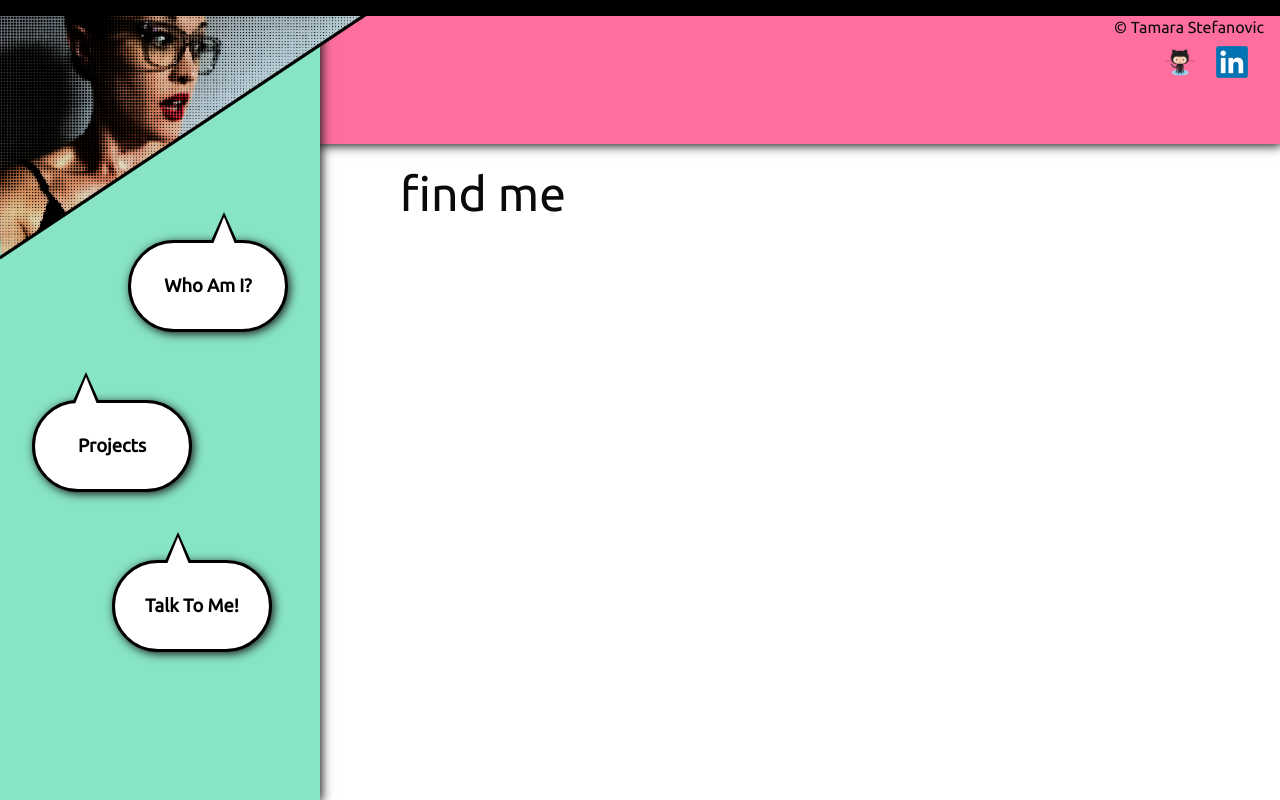
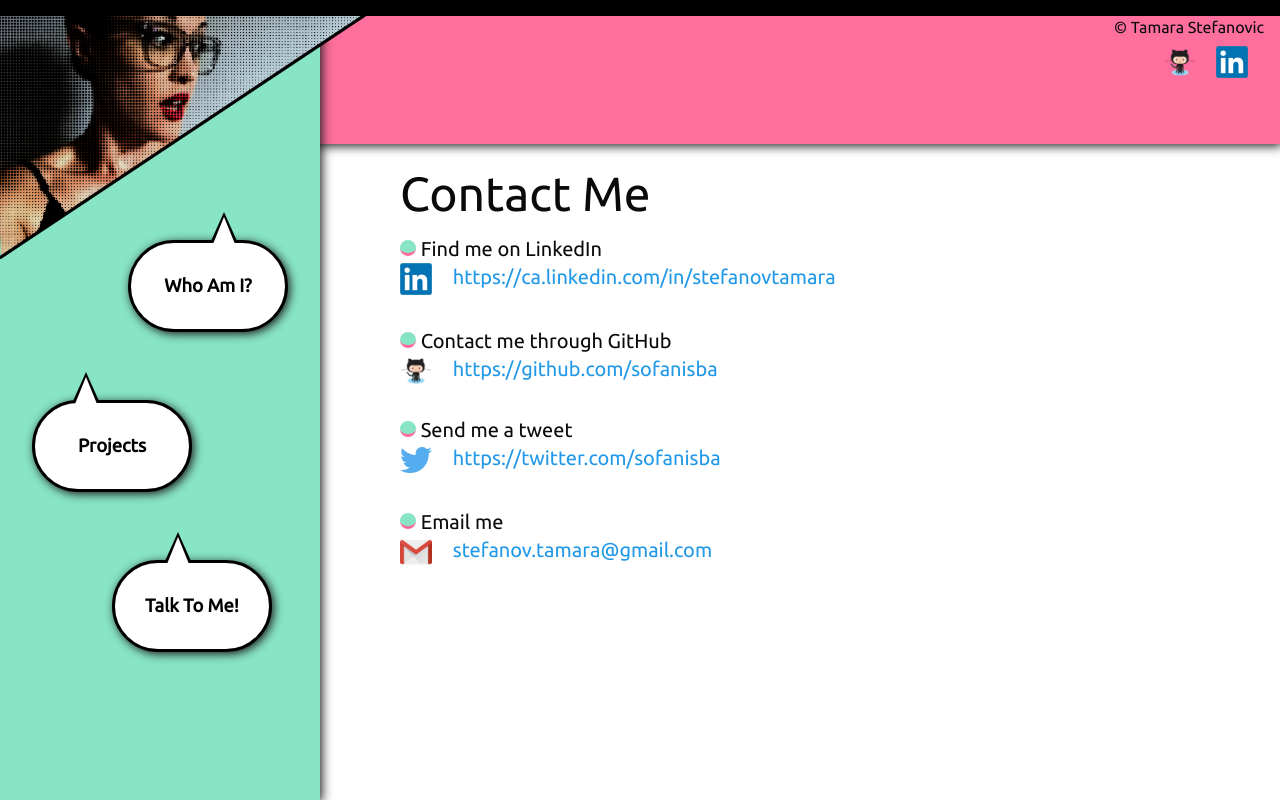
Before and after one commit to sofanisba/sofanisba.github.io, a website: page contact.html in a window 1280 px wide. Drawn offline with Linux system fonts and the light colour scheme.

Commit message:
contact updated

```diff
--- a/assets/sass/app.scss
+++ b/assets/sass/app.scss
@@ -113,6 +113,7 @@ img.proj-img {
   }
 }
 
+/*---------------------index stuff----------------------*/
 #card {
   width: 98%;
   height: 80%;
--- a/contact.html
+++ b/contact.html
@@ -61,7 +61,56 @@
 
       <div class="large-9 columns" id="main">
         <div class="content">
-          <h1>find me</h1>
+          <h1>Contact Me</h1>
+          <h5>
+            <div class="ball"></div>  Find me on LinkedIn
+            <br>
+            <a href="https://ca.linkedin.com/in/stefanovtamara" target="_blank">
+              <img src="assets/images/linkedin.png" class="outside-link"/>
+            </a>
+            <a href="https://ca.linkedin.com/in/stefanovtamara" target="_blank">
+              https://ca.linkedin.com/in/stefanovtamara
+            </a>
+          </h5>
+
+          <br>
+
+          <h5>
+            <div class="ball"></div> Contact me through GitHub
+            <br>
+            <a href="https://github.com/sofanisba" target="_blank">
+              <img src="assets/images/Octocat.png" class="outside-link"/>
+            </a>
+            <a href="https://github.com/sofanisba" target="_blank">
+              https://github.com/sofanisba
+            </a>
+          </h5>
+
+          <br>
+
+          <h5>
+            <div class="ball"></div> Send me a tweet
+            <br>
+            <a href="https://twitter.com/sofanisba" target="_blank">
+              <img src="assets/images/twitter.png" class="outside-link"/>
+            </a>
+            <a href="https://twitter.com/sofanisba" target="_blank">
+              https://twitter.com/sofanisba
+            </a>
+          </h5>
+
+          <br>
+
+          <h5>
+            <div class="ball"></div> Email me
+            <br>
+            <a href="mailto:stefanov.tamara@gmail.com" target="_blank">
+              <img src="assets/images/gmail.png" class="outside-link"/>
+            </a>
+            <a href="mailto:stefanov.tamara@gmail.com" target="_blank">
+              stefanov.tamara@gmail.com
+            </a>
+          </h5>
         </div>
       </div>
 
```
Also changed, not shown: assets/images/gmail.png (added), assets/images/twitter.png (added), dist/css/app.css.
